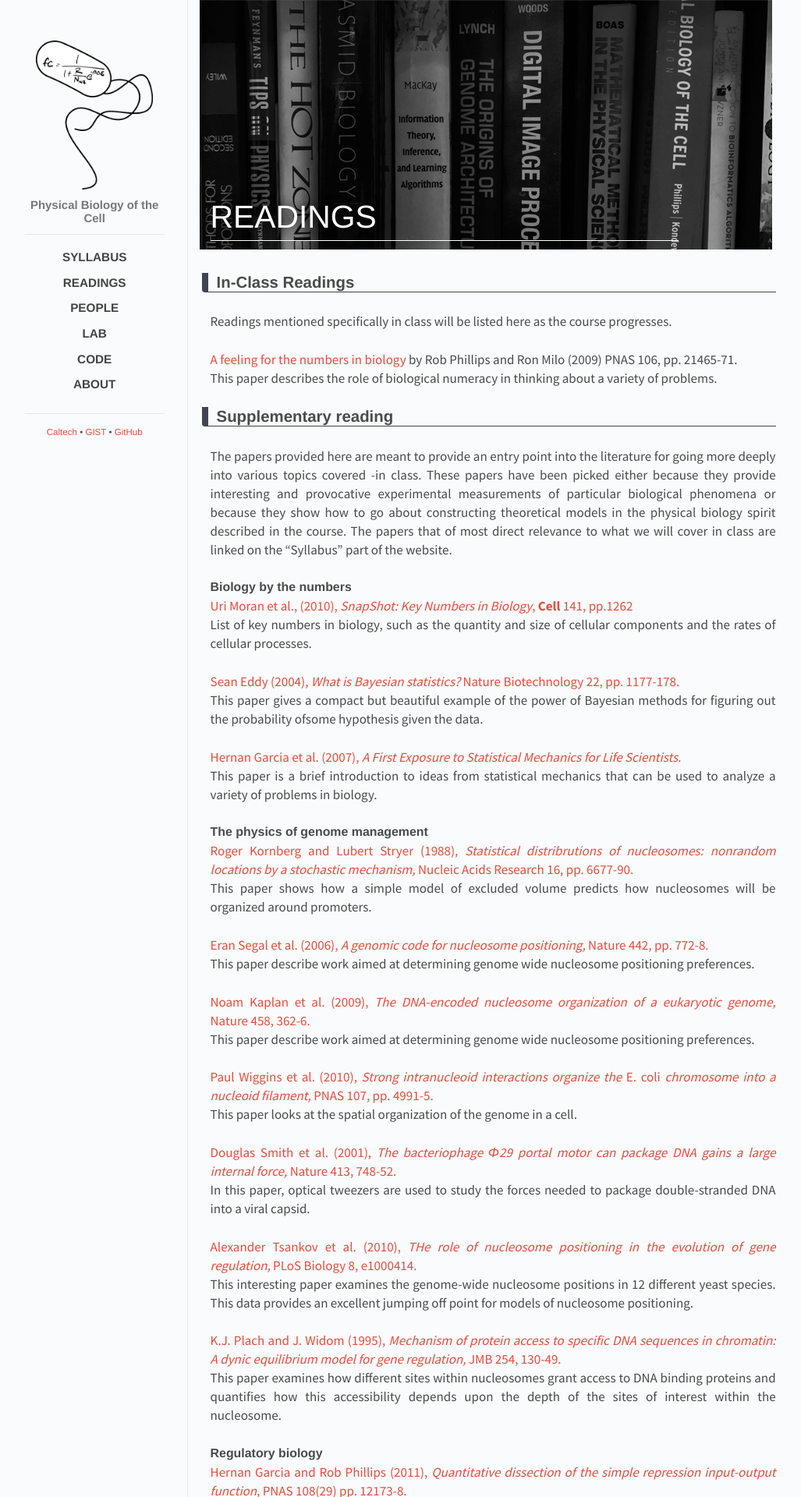
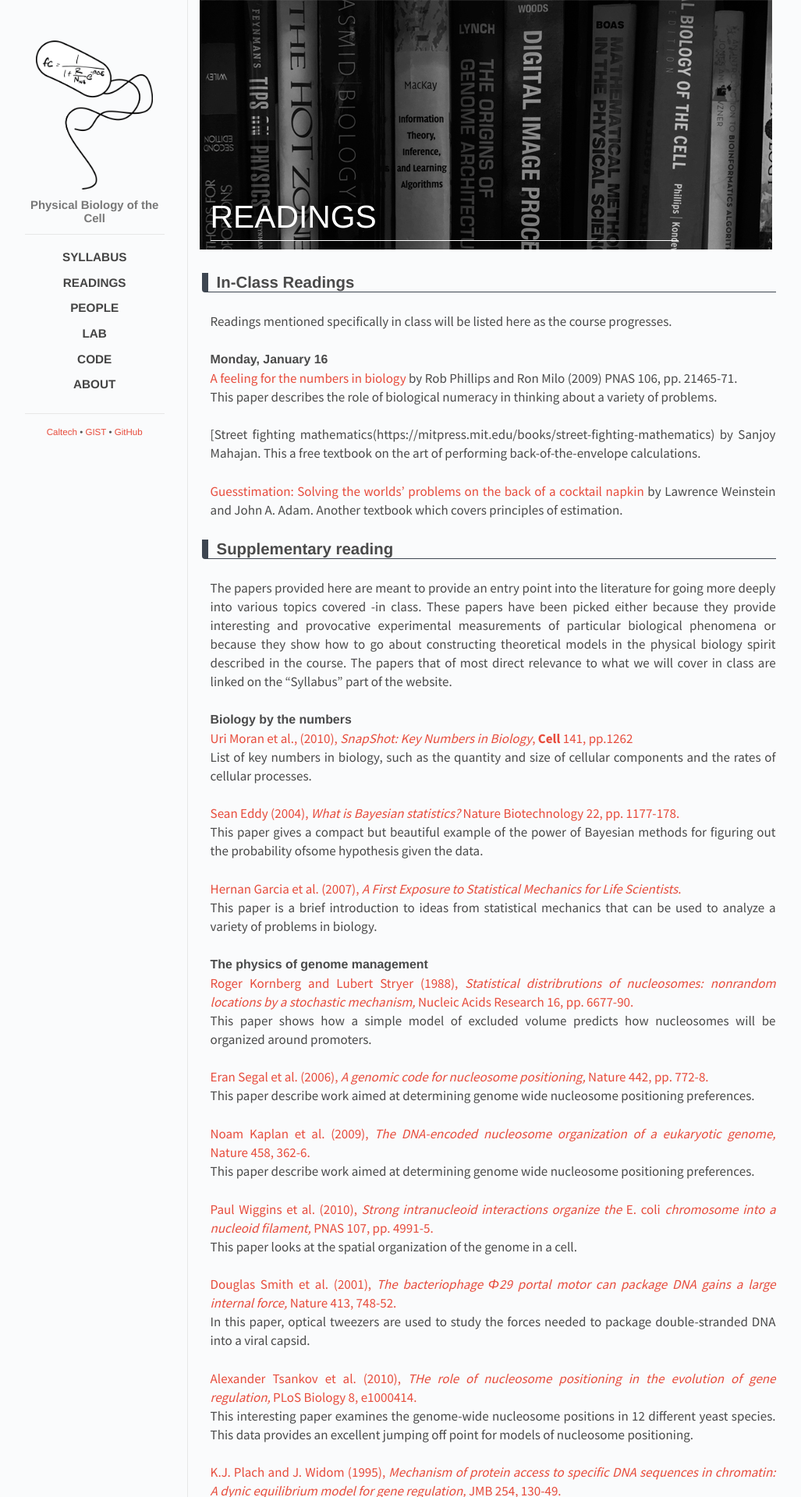
Before and after one commit to RPGroup-PBoC/gist_pboc_2017, a Jekyll site: the page built from _posts/2016-12-19-readings.md, in a window 1280 px wide. Shown: the top 1920 px of the page at 78% size, without its empty margins (118-1145 px from the left). Built offline with Jekyll 4.4.1, drawn with Linux system fonts in a browser that asks for light colours.

Commit message:
Update 2016-12-19-readings.md

```diff
--- a/_posts/2016-12-19-readings.md
+++ b/_posts/2016-12-19-readings.md
@@ -9,8 +9,13 @@ categories: posts
 
 Readings mentioned specifically in class will be listed here as the course progresses.
 
+### Monday, January 16
  [A feeling for the numbers in biology](http://www.rpgroup.caltech.edu/courses/PBoC_CSHL_2015/files_2015/articles/Milo%20PNAS%202009%20%20Feeling%20for%20the%20numbers%20in%20Biology.pdf) by Rob Phillips and Ron Milo (2009) PNAS 106, pp. 21465-71. <br />
-This paper describes the role of biological numeracy in thinking about a variety of problems.
+This paper describes the role of biological numeracy in thinking about a variety of problems.<br />
+
+[Street fighting mathematics(https://mitpress.mit.edu/books/street-fighting-mathematics) by Sanjoy Mahajan. This a free textbook on the art of performing back-of-the-envelope calculations. <br />
+
+[Guesstimation: Solving the worlds' problems on the back of a cocktail napkin](http://press.princeton.edu/titles/8625.html) by Lawrence Weinstein and John A. Adam. Another textbook which covers principles of estimation. <br />
 
 
 ## Supplementary reading
```
